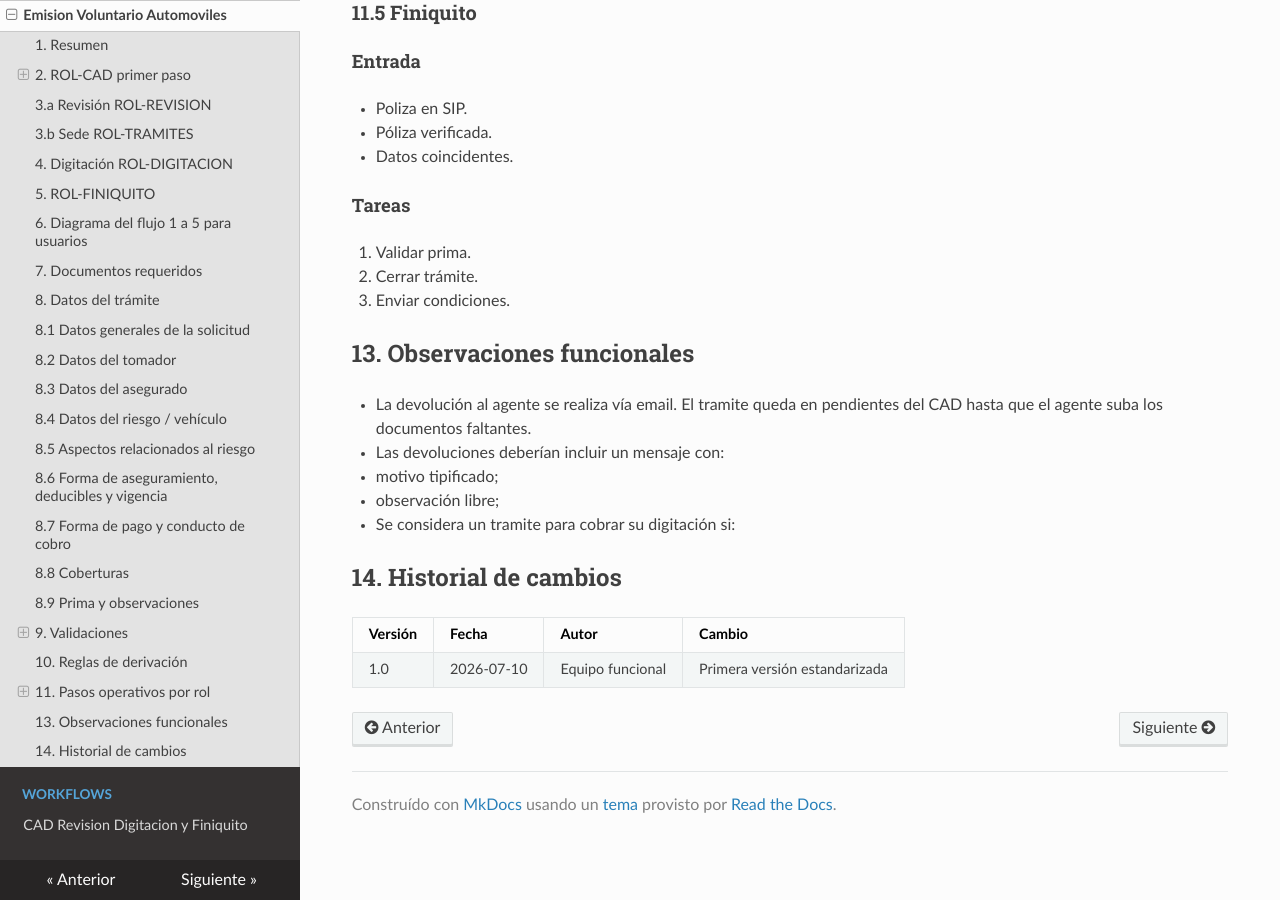
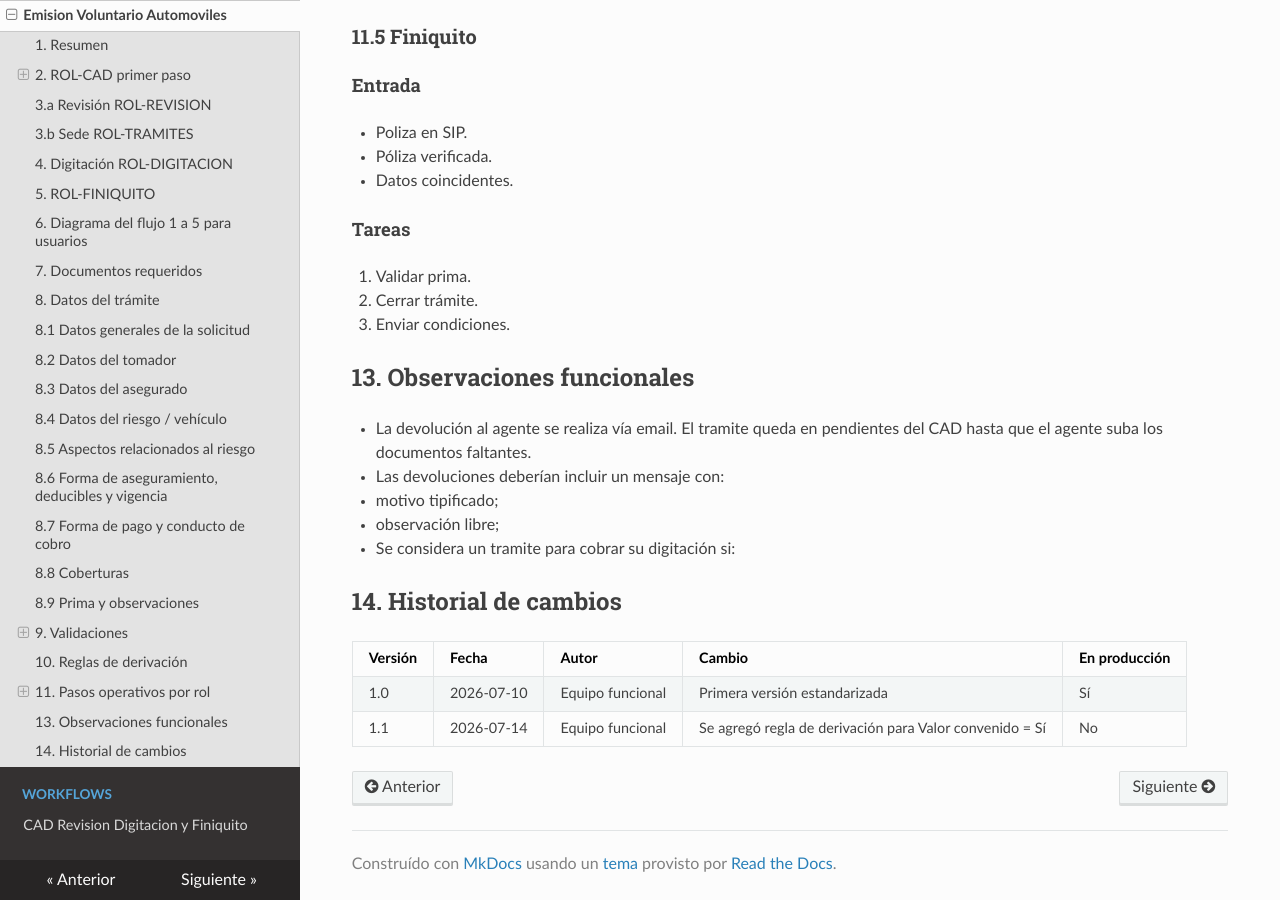
Before and after one commit to LuisPignataro/Tramites-Docs, an MkDocs documentation site: the page built from docs/tramites/emision-voluntario-aotomoviles.md, in a window 1280 px wide and 900 px high, scrolled down 12070 px. Built offline with MkDocs 1.6.1, drawn with Linux system fonts in a browser that asks for light colours; nearby versions of some CDN libraries; some of the changed text lies outside the part shown.

Commit message:
Valor convenido en automobiles, se agrega la columan de producción a la sección de cambios

```diff
--- a/docs/tramites/emision-voluntario-aotomoviles.md
+++ b/docs/tramites/emision-voluntario-aotomoviles.md
@@ -46,6 +46,7 @@ Si los documentos minimos requeridos están presentes se hace una revisón de lo
 ### Reglas de derivación posibles:
 - Vigencia.Periodo = Corto Plazo → ROL-TRAMITES
 - Riesgo.Modificado = Sí → ROL-TRAMITES
+- Valor convenido = Sí → ROL-TRAMITES
 - TramiteEnSede = Sí → ROL-TRAMITES
 
 En el resto de los casos, el trámite puede enviarse a ROL-REVISION.
@@ -430,6 +431,7 @@ Los campos se documentan usando el **nombre actual del campo**, la **sección de
 
 ## 14. Historial de cambios
 
-| Versión | Fecha | Autor | Cambio |
-|---|---|---|---|
-| 1.0 | 2026-07-10 | Equipo funcional | Primera versión estandarizada |
+| Versión | Fecha | Autor | Cambio | En producción |
+|---|---|---|---|---|
+| 1.0 | 2026-07-10 | Equipo funcional | Primera versión estandarizada | Sí |
+| 1.1 | 2026-07-14 | Equipo funcional | Se agregó regla de derivación para Valor convenido = Sí | No |
```
Also changed, not shown: docs/tramites/emision-hogar-comprensivo.md (+4 -4 lines).
